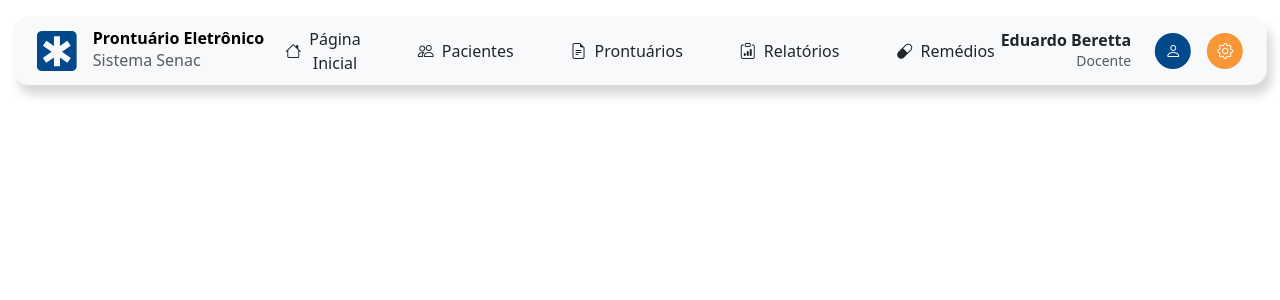
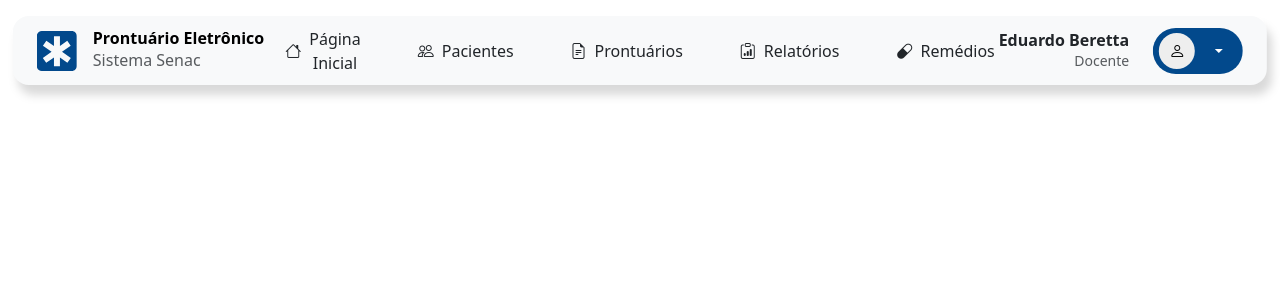
Before and after one commit to eduardoberettarod/PI-prontuario-eletronico, a React (Vite) app: page / in a window 1280 px wide. Shown: the top 300 px of the page. Built offline with nearby package versions, Linux system fonts and the light colour scheme.

Commit message:
Navbar
melhorando os botoes da navbar desktop, transformei o botao de perfil e das configurações em dropdown

```diff
--- a/src/components/Navbar.jsx
+++ b/src/components/Navbar.jsx
@@ -82,22 +82,32 @@ function Navbar() {
                     ))}
                 </div>
                 {/* Botões à direita */}
-                <div className="d-flex align-items-center me-4">
+                <div className="d-flex align-items-center me-2">
 
                     <div className="me-4">
                         <h1 className="mb-0 fs-6 fw-semibold">Eduardo Beretta</h1>
                         <p className="mb-0 small text-muted text-end">Docente</p>
                     </div>
-                    {/* Botão de perfil */}
-                    <button href='' className="btn btn-link icon-button shadow-none focus-ring-0 p-0 me-3">
-                        <i className='bi bi-person fs-6 mx-auto'></i>
-                    </button>
-                    {/* Botão de configuração */}
-                    <a
-                        href=''
-                        className="btn btn-link icon-confi shadow-none focus-ring-0 p-0">
-                        <i className="bi bi-gear fs-6 mx-auto"></i>
-                    </a>
+                    <div className="dropdown">
+                        <button
+                            className="btn icon-button shadow-none focus-ring-0 p-0 me-3 dropdown-toggle d-flex align-items-center"
+                            type="button"
+                            data-bs-toggle="dropdown"
+                            aria-expanded="false"
+                        >
+                            <span className="dropdown-icon">
+                                <i className="bi bi-person fs-6"></i>
+                            </span>
+                        </button>
+
+                        <ul className="dropdown-menu dropdown-menu-end">
+                            <li><a className="dropdown-item" href="#">Meu Perfil</a></li>
+                            <li><a className="dropdown-item" href="#">Configurações</a></li>
+                            <li><hr className="dropdown-divider" /></li>
+                            <li><a className="dropdown-item text-danger" href="#"><i className="bi bi-box-arrow-left fs-6 me-2"></i>Sair</a></li>
+                        </ul>
+                    </div>
+
                 </div>
             </nav>
 
@@ -143,7 +153,7 @@ function Navbar() {
 
                                 {/* Botão de perfil */}
                                 <button href='' className="btn btn-link icon-button shadow-none focus-ring-0 p-0 ms-2 me-3">
-                                    <i className='bi bi-person fs-6 mx-auto'></i>
+                                    <i className='bi bi-person fs-6 mx-auto text-white'></i>
                                 </button>
                                 <div className="me-4">
                                     <h1 className="mb-0 fs-6 fw-semibold">Eduardo Beretta</h1>
--- a/src/style/Navbar.css
+++ b/src/style/Navbar.css
@@ -4,18 +4,6 @@
     transform: translateX(-50%);
     width: 98%;
     filter: drop-shadow(5px 10px 5px rgba(0, 0, 0, 0.15));
-}
-
-.icon-button,
-.icon-confi {
-    width: 36px;
-    height: 36px;
-    border-radius: 50%;
-    display: flex;
-    align-items: center;
-    justify-content: center;
-    border: none;
-    transition: background-color 0.2s ease;
 }
 
 .icon-button {
@@ -26,18 +14,41 @@
     background-color: var(--cor-primaria-hover);
 }
 
-.icon-confi {
-    background-color: var(--cor-segundaria);
+.icon-button {
+    width: 90px;
+    height: 46px;
+    border-radius: 25px;
+    background-color: var(--cor-primaria);
+    display: flex;
+    align-items: center;
+    justify-content: flex-start;
+    padding-left: 12px;
 }
 
-.icon-confi:hover {
-    background-color: var(--cor-segundaria-hover);
+.icon-button:hover {
+    background-color: var(--cor-primaria-hover);
 }
 
-.icon-button i,
-.icon-confi i {
-    color: white;
-    transition: color 0.2s ease;
+.dropdown-icon {
+    position: relative;
+    display: flex;
+    align-items: center;
+    justify-content: center;
+    background-color: var(--branco);
+    width: 36px;
+    height: 36px;
+    margin-left: 5px;
+    margin-right: 1rem;
+    border-radius: 50%;
+}
+
+.dropdown-toggle::after {
+    border-top-color: #fff !important;
+}
+
+
+.icon-button i {
+    color: black;
 }
 
 .container-button-navbar {
@@ -57,21 +68,15 @@
         height: 50px;
     }
 
-    .icon-confi i{
-        color: black;
-    }
-
-    .icon-confi:hover{
+    .btn-slide-navbar:hover {
         background-color: var(--bg-hover-button);
     }
 
-    .btn-slide-navbar:hover {
-        background-color: var(--bg-hover-button);
-    }
-    .quick-item{
+    .quick-item {
         padding: 18px;
     }
-    .log-out{
+
+    .log-out {
         border: 1px solid #dc3545;
     }
 }
```
